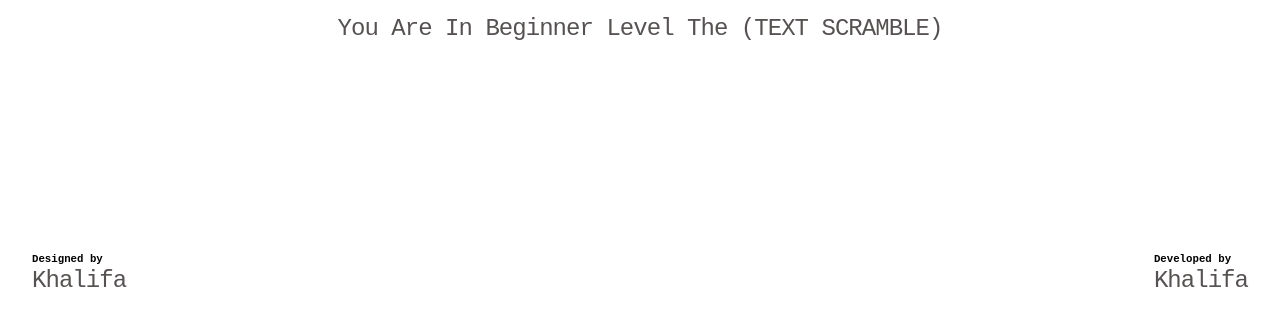
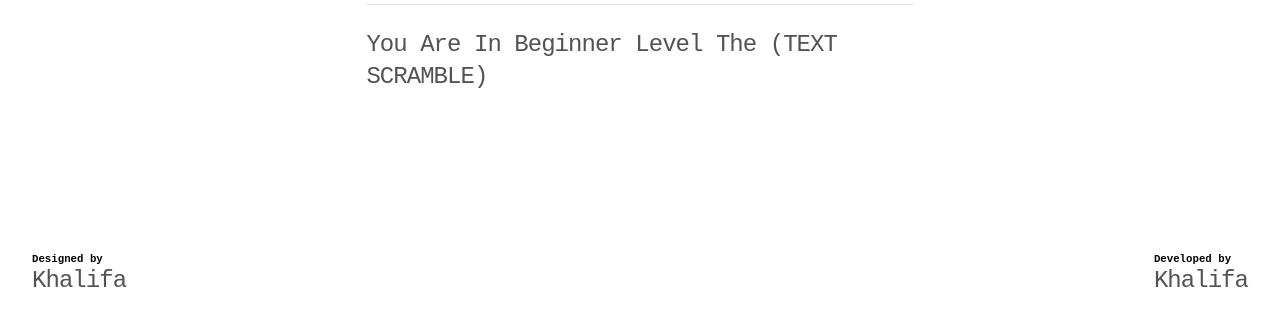
Before and after one commit to khalifa707/Animation-Tuturial-Basics, a plain HTML site: page 01-Beginner-Level/01.1-Text-Scramble/index.html in a window 1280 px wide. Shown: the part 471-800 px from the top of the page. Drawn offline with Linux system fonts and the light colour scheme.

Commit message:
Starting with Beginner Level. Styling CSS

```diff
--- a/01-Beginner-Level/01.1-Text-Scramble/style.css
+++ b/01-Beginner-Level/01.1-Text-Scramble/style.css
@@ -36,9 +36,9 @@ footer{
 
 .container{
     display: flex;
-    max-width: 50%;
+    max-width: 45%;
     flex-direction: column;
-    align-items: center;
+    align-items: flex-start;
     justify-content: center;
     gap: 24px;
     align-self: stretch;
```
Also changed, not shown: 01-Beginner-Level/01.1-Text-Scramble/index.html (+1 -1 lines).
